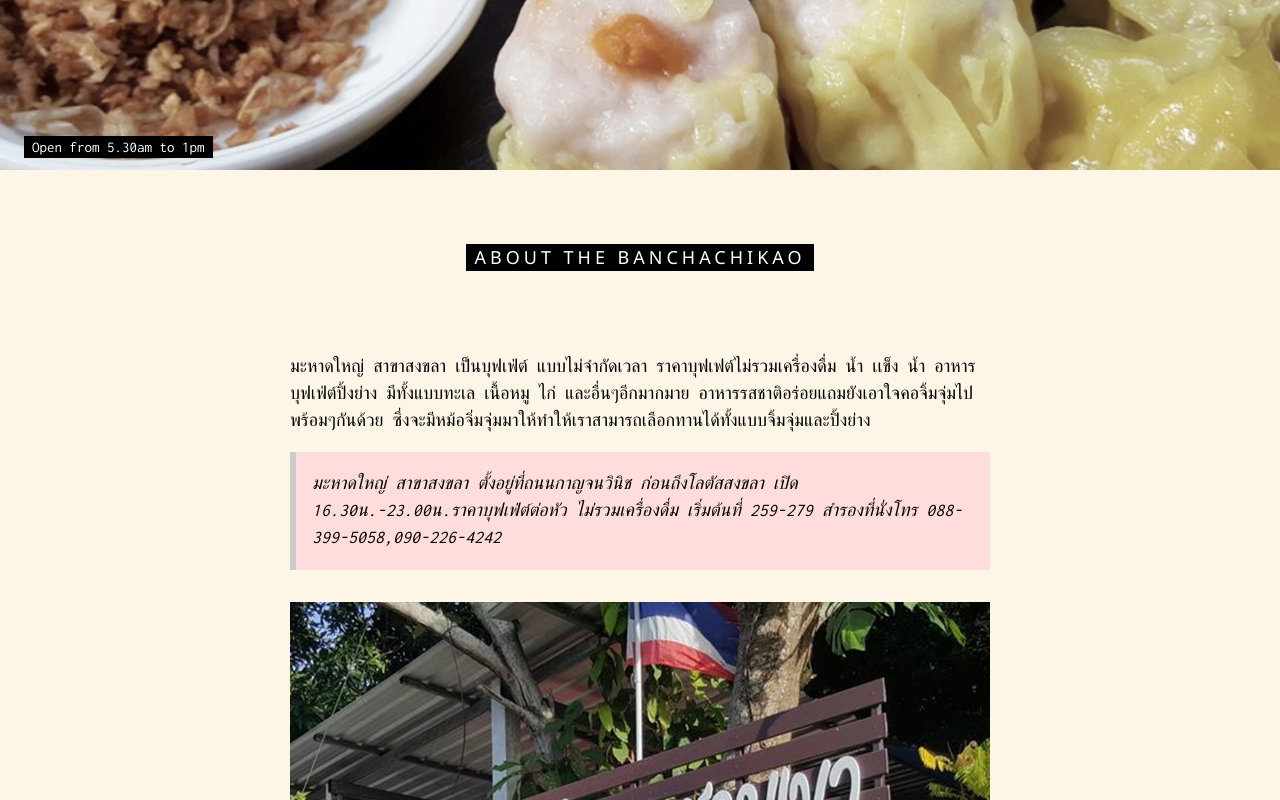
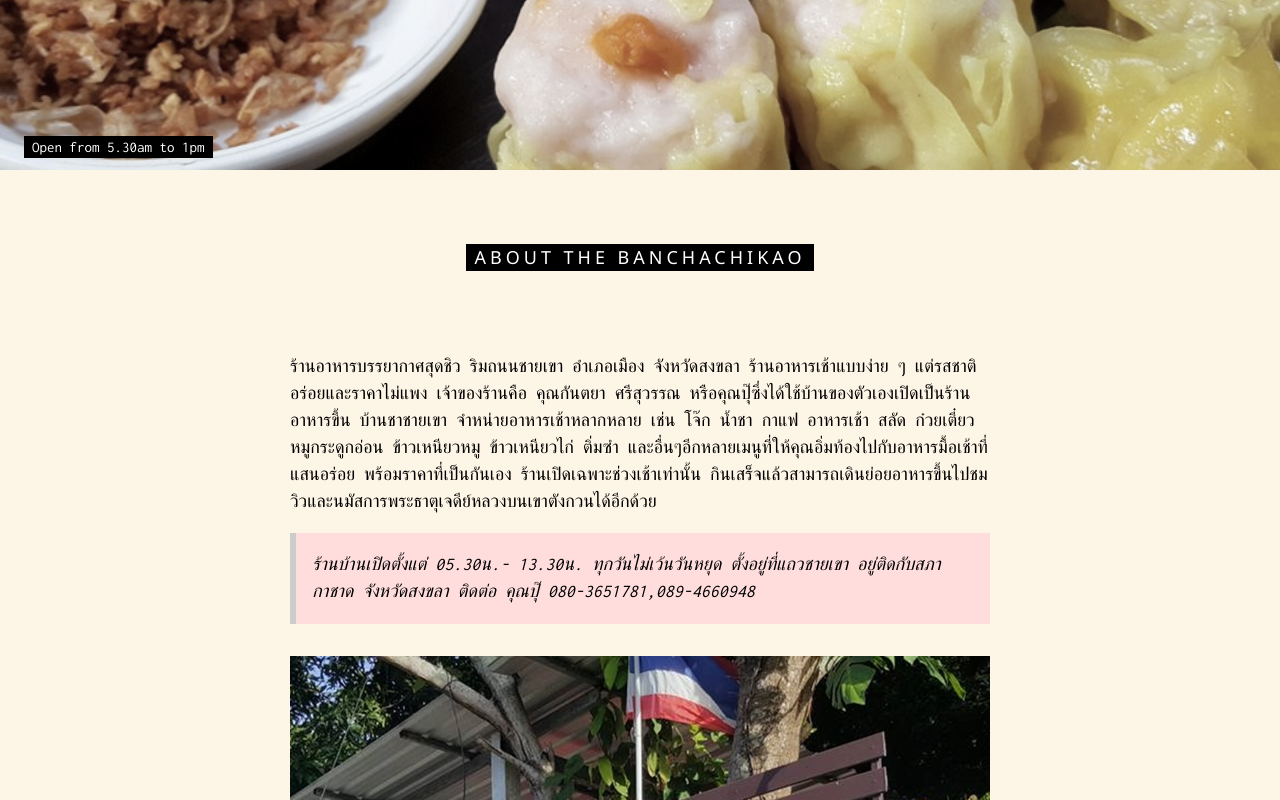
Before and after one commit to thirarat1996/page2, a plain HTML site: page index.html in a window 1280 px wide. Shown: the part 430-1230 px from the top of the page. Drawn offline with nearby package versions, Linux system fonts and the light colour scheme; some packages are replaced by stand-ins of ours.

Commit message:
Update index.html

```diff
--- a/index.html
+++ b/index.html
@@ -57,9 +57,10 @@ body, html {
 <div class="w3-container" id="about">
   <div class="w3-content" style="max-width:700px">
     <h5 class="w3-center w3-padding-64"><span class="w3-tag w3-wide">ABOUT THE BANCHACHIKAO</span></h5>
-    <p>มะหาดใหญ่ สาขาสงขลา เป็นบุฟเฟ่ต์ แบบไม่จำกัดเวลา ราคาบุฟเฟต์ไม่รวมเครื่องดื่ม น้ำ เเข็ง น้ำ  อาหารบุฟเฟ่ต์ปิ้งย่าง มีทั้งแบบทะเล เนื้อหมู ไก่ และอื่นๆอีกมากมาย อาหารรสชาติอร่อยแถมยังเอาใจคอจิ้มจุ่มไปพร้อมๆกันด้วย ซึ่งจะมีหม้อจิ่มจุ่มมาให้ทำให้เราสามารถเลือกทานได้ทั้งแบบจิ้มจุ่มและปิ้งย่าง </p>
+    <p>ร้านอาหารบรรยากาศสุดชิว ริมถนนชายเขา อำเภอเมือง จังหวัดสงขลา ร้านอาหารเช้าแบบง่าย ๆ แต่รสชาติอร่อยและราคาไม่แพง เจ้าของร้านคือ คุณกันตยา ศรีสุวรรณ หรือคุณปุ๊ซึ่งได้ใช้บ้านของตัวเองเปิดเป็นร้านอาหารขึ้น บ้านชาชายเขา จำหน่ายอาหารเช้าหลากหลาย เช่น โจ๊ก น้ำชา กาแฟ อาหารเช้า สลัด ก๋วยเตี๋ยวหมูกระดูกอ่อน ข้าวเหนียวหมู ข้าวเหนียวไก่ ติ่มซำ และอื่นๆอีกหลายเมนูที่ให้คุณอิ่มท้องไปกับอาหารมื้อเช้าที่แสนอร่อย พร้อมราคาที่เป็นกันเอง ร้านเปิดเฉพาะช่วงเช้าเท่านั้น กินเสร็จแล้วสามารถเดินย่อยอาหารขึ้นไปชมวิวและนมัสการพระธาตุเจดีย์หลวงบนเขาตังกวนได้อีกด้วย
+</p>
     <div class="w3-panel w3-leftbar w3-pale-red">
-      <p><i>มะหาดใหญ่ สาขาสงขลา ตั้งอยู่ที่ถนนกาญจนวินิช ก่อนถึงโลตัสสงขลา  เปิด 16.30น.-23.00น.ราคาบุฟเฟ่ต์ต่อหัว ไม่รวมเครื่องดื่ม เริ่มต้นที่ 259-279 สำรองที่นั่งโทร 088-399-5058,090-226-4242</i></p>
+      <p><i>ร้านบ้านเปิดตั้งแต่ 05.30น.- 13.30น. ทุกวันไม่เว้นวันหยุด ตั้งอยู่ที่แถวชายเขา อยู่ติดกับสภากาชาด จังหวัดสงขลา ติดต่อ คุณปุ๊ 080-3651781,089-4660948 </i></p>
     </div>
     <img src="cha.jpg" style="width:100%;max-width:1000px" class="w3-margin-top">
     <img src="cha7.jpg" style="width:100%;max-width:1000px" class="w3-margin-top">
```
